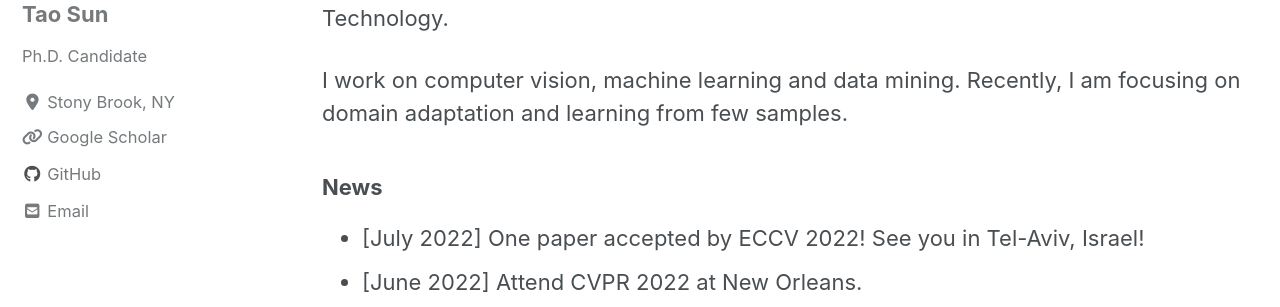
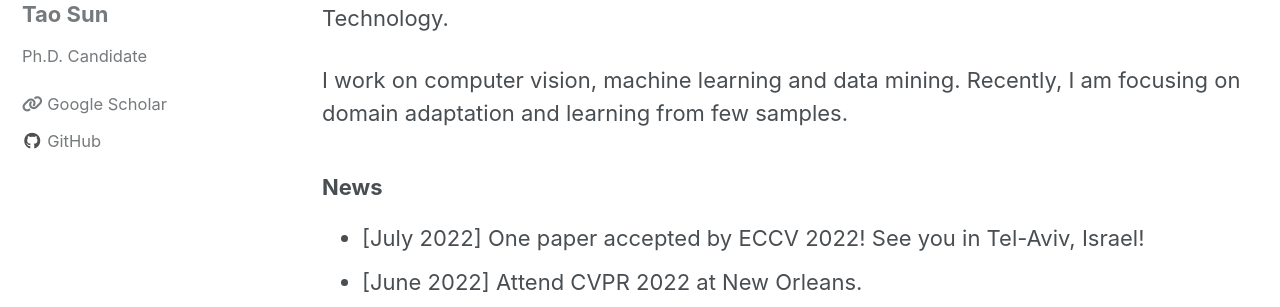
Before and after one commit to tsun/tsun.github.io, a Jekyll site: the page built from _pages/home.md, in a window 1280 px wide. Shown: the part 230-537 px from the top of the page. Built offline with Jekyll 4.4.1, drawn with Linux system fonts in a browser that asks for light colours; cached includes are drawn as plain includes; nearby versions of some CDN libraries.

Commit message:
update home

```diff
--- a/_config.yml
+++ b/_config.yml
@@ -110,8 +110,8 @@ author:
   name             : "Tao Sun"
   avatar           : "/images/bio.jpg" # path of avatar image, e.g. "/assets/images/bio-photo.jpg"
   bio              : "Ph.D. Candidate"
-  location         : "Stony Brook, NY"
-  email            : "tao@cs.stonybrook.edu"
+  # location         :  "Stony Brook, NY"
+  # email            : "tao@cs.stonybrook.edu"
   links:
     - label: "Email"
       icon: "fas fa-fw fa-envelope-square"
```
